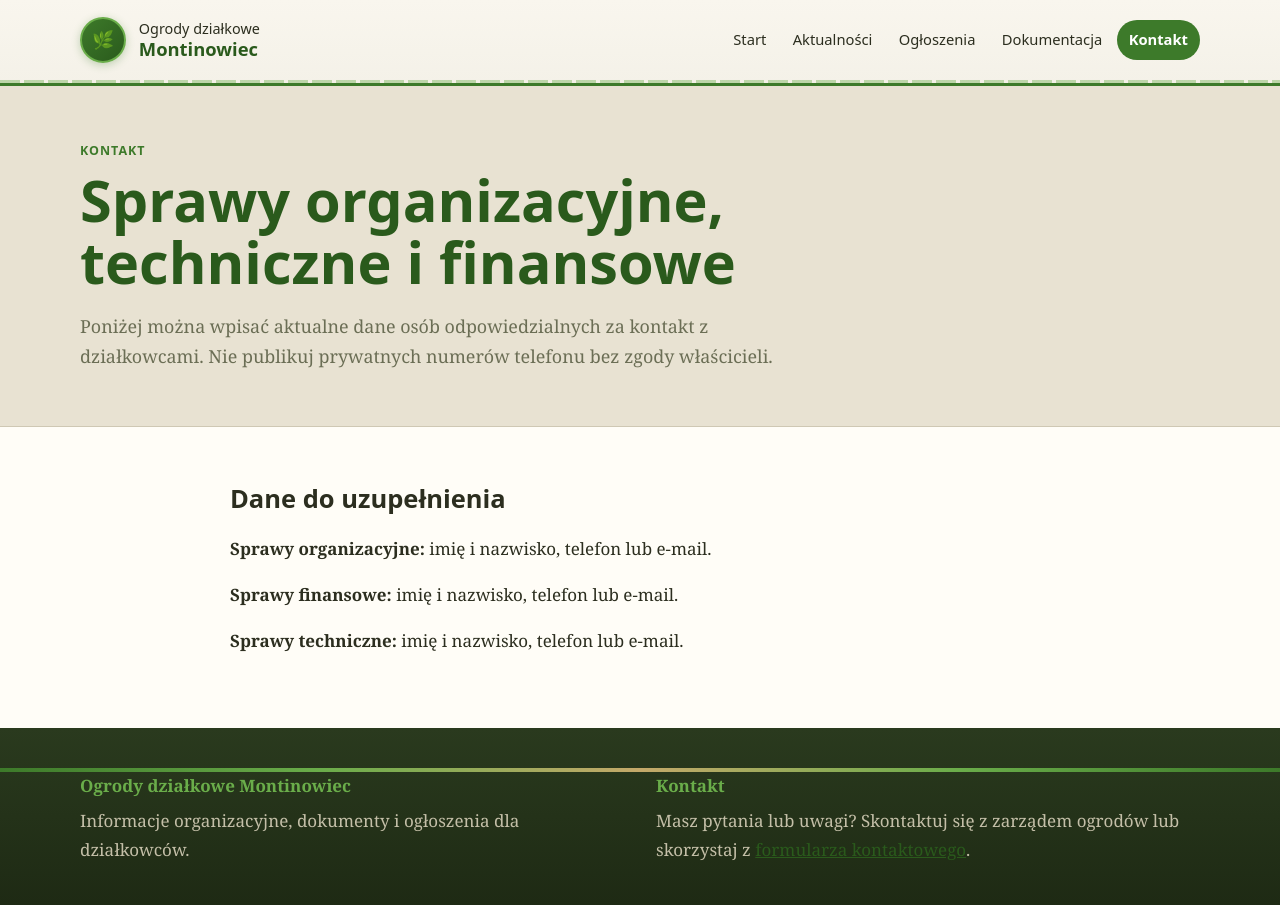
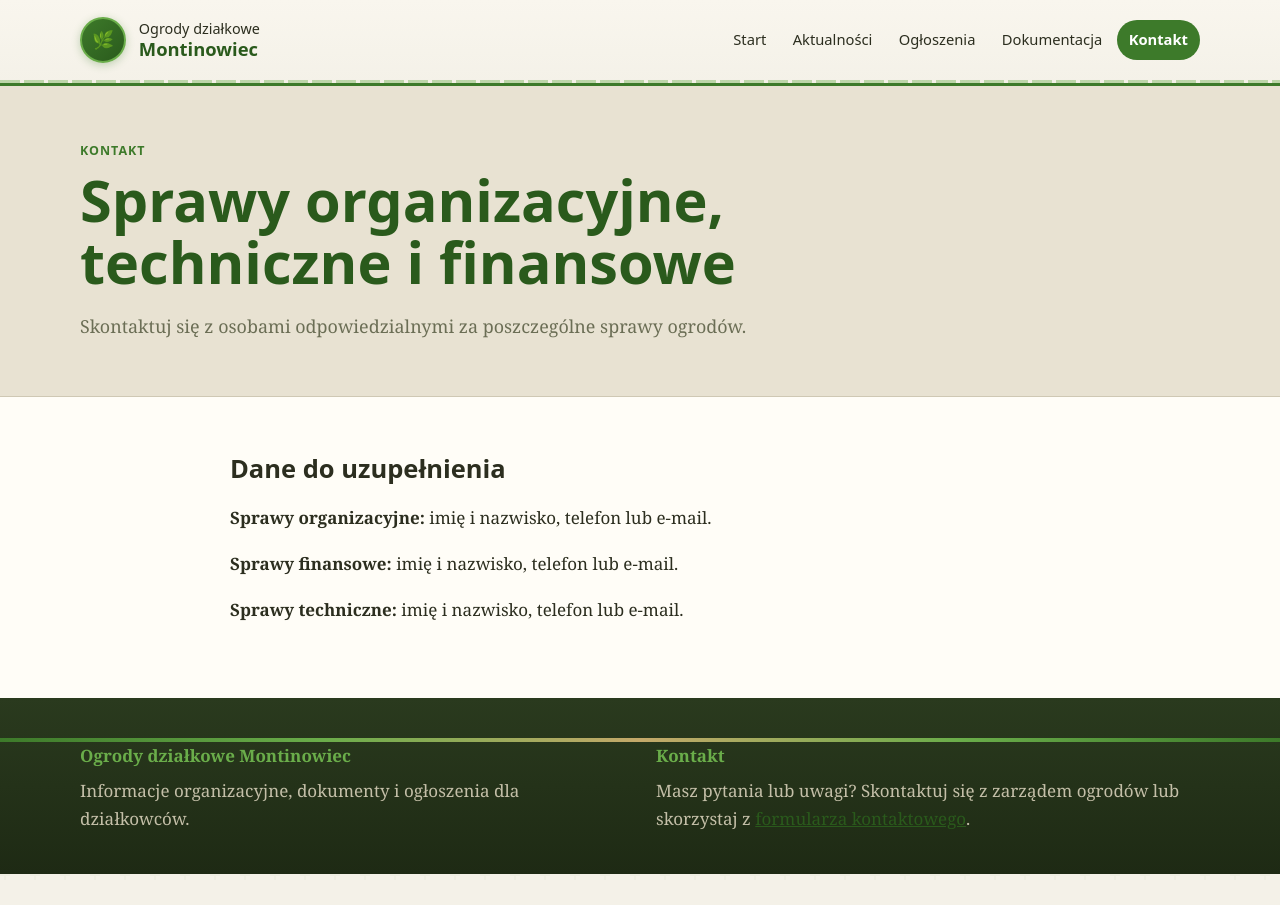
Before and after one commit to brxie/montin-page, a Jekyll site: the page built from kontakt.md, in a window 1280 px wide. Built offline with Jekyll 4.4.1, drawn with Linux system fonts in a browser that asks for light colours.

Commit message:
Update Kontakt hero text to user-facing wording

```diff
--- a/kontakt.md
+++ b/kontakt.md
@@ -9,7 +9,7 @@ permalink: /kontakt/
     <div>
       <p class="eyebrow">Kontakt</p>
       <h1>Sprawy organizacyjne, techniczne i finansowe</h1>
-      <p class="lead">Poniżej można wpisać aktualne dane osób odpowiedzialnych za kontakt z działkowcami. Nie publikuj prywatnych numerów telefonu bez zgody właścicieli.</p>
+      <p class="lead">Skontaktuj się z osobami odpowiedzialnymi za poszczególne sprawy ogrodów.</p>
     </div>
   </div>
 </section>
```
